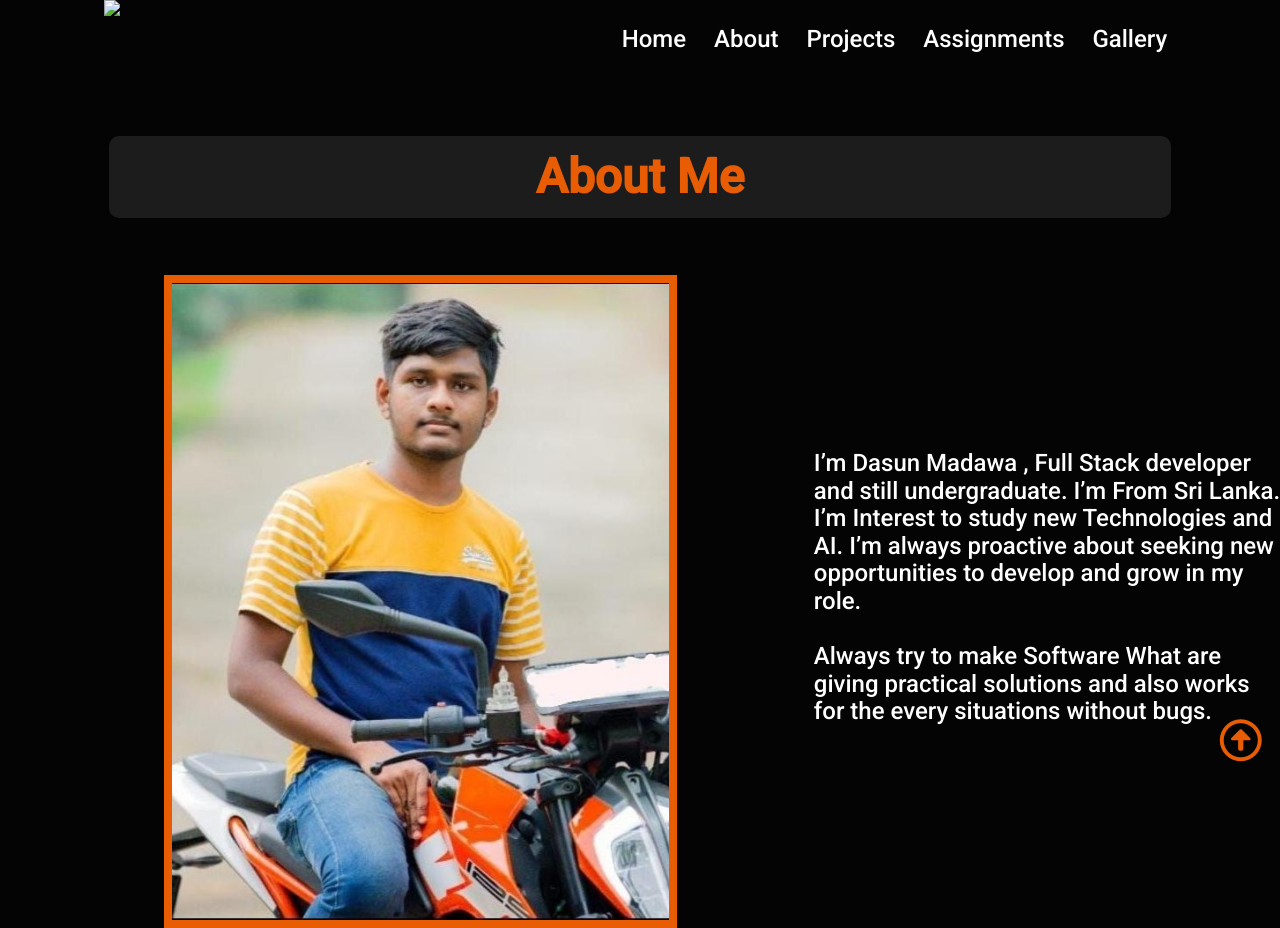
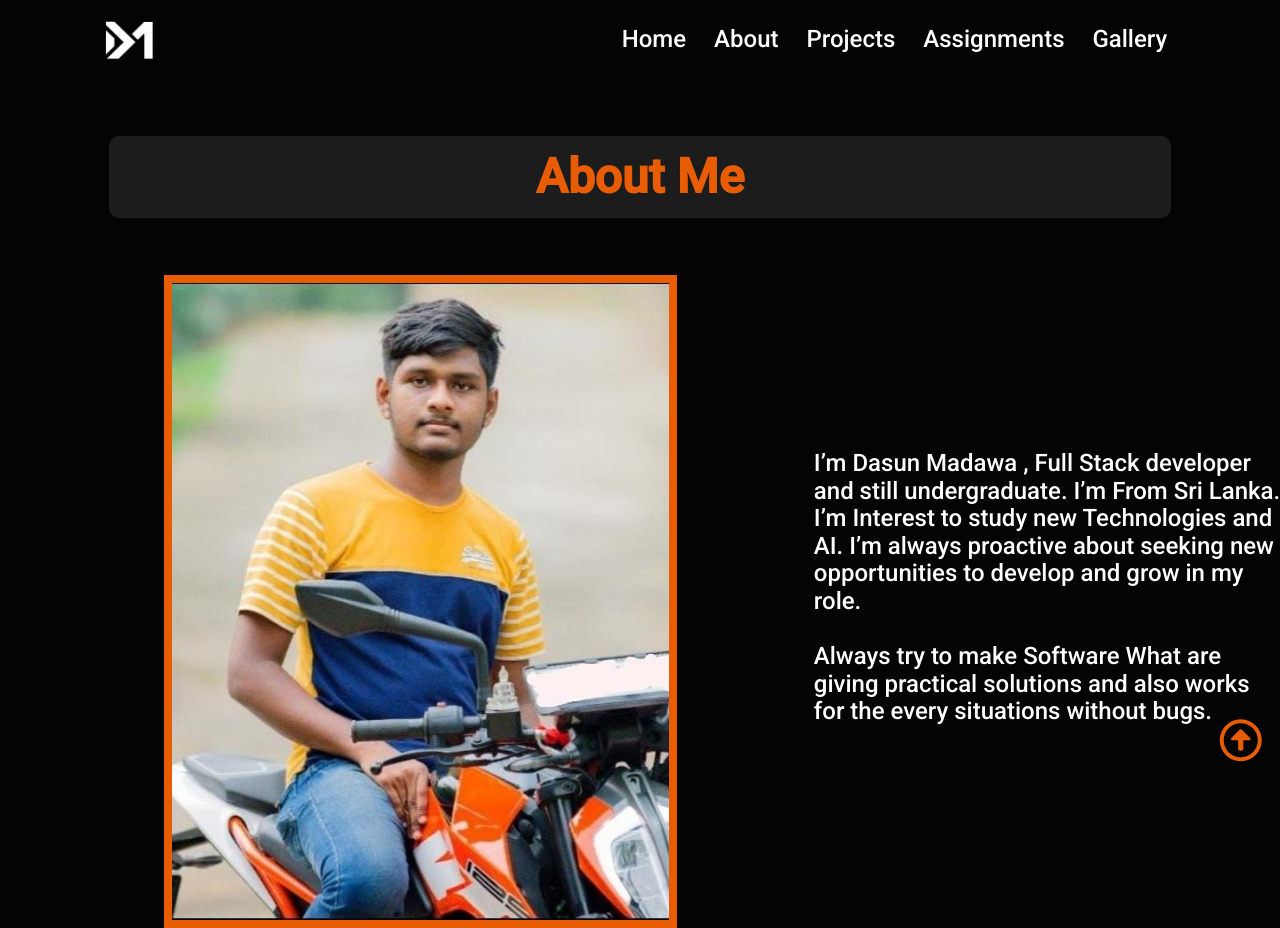
Before and after one commit to DasunMadawa/My-Portfolio-Testing, a plain HTML site: page aboutMe.html in a window 1280 px wide. Shown: the top 928 px of the page. Drawn offline with Linux system fonts and the light colour scheme; the site is published under a folder, as on GitHub Pages, so addresses that start at the root find nothing.

Commit message:
fix logo loading issue

```diff
--- a/aboutMe.html
+++ b/aboutMe.html
@@ -20,7 +20,7 @@
 <body>
 
 <header>
-    <a href="index.html"><img src="/assets/img/logo/logo.png"></a>
+    <a href="index.html"><img src="assets/img/logo/logo.png"></a>
 
     <nav>
         <a href="index.html">Home</a>
```
Also changed, not shown: assignments.html (+1 -1 lines), gallery.html (+1 -1 lines), projects.html (+1 -1 lines), projectsAssignments.html (+1 -1 lines).
